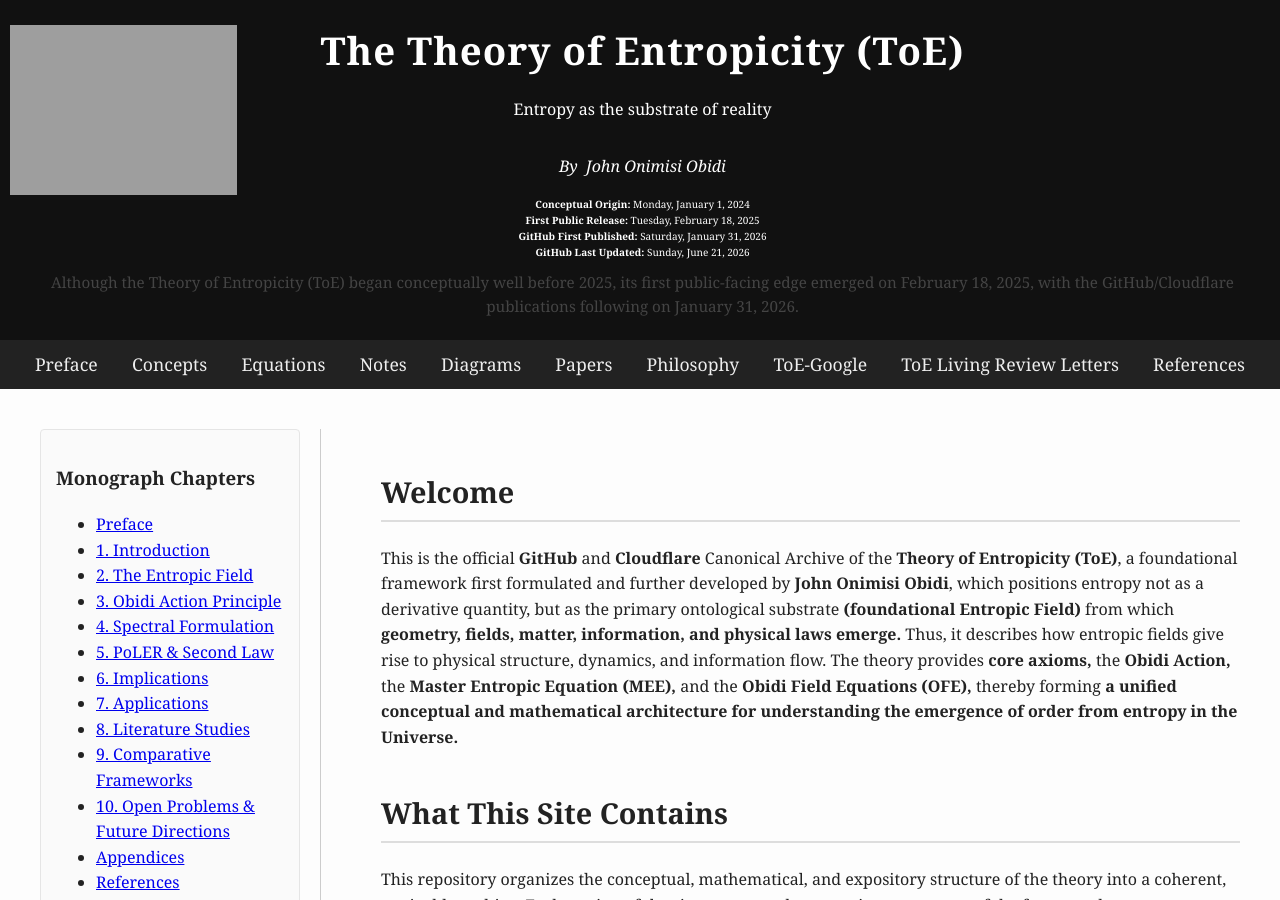
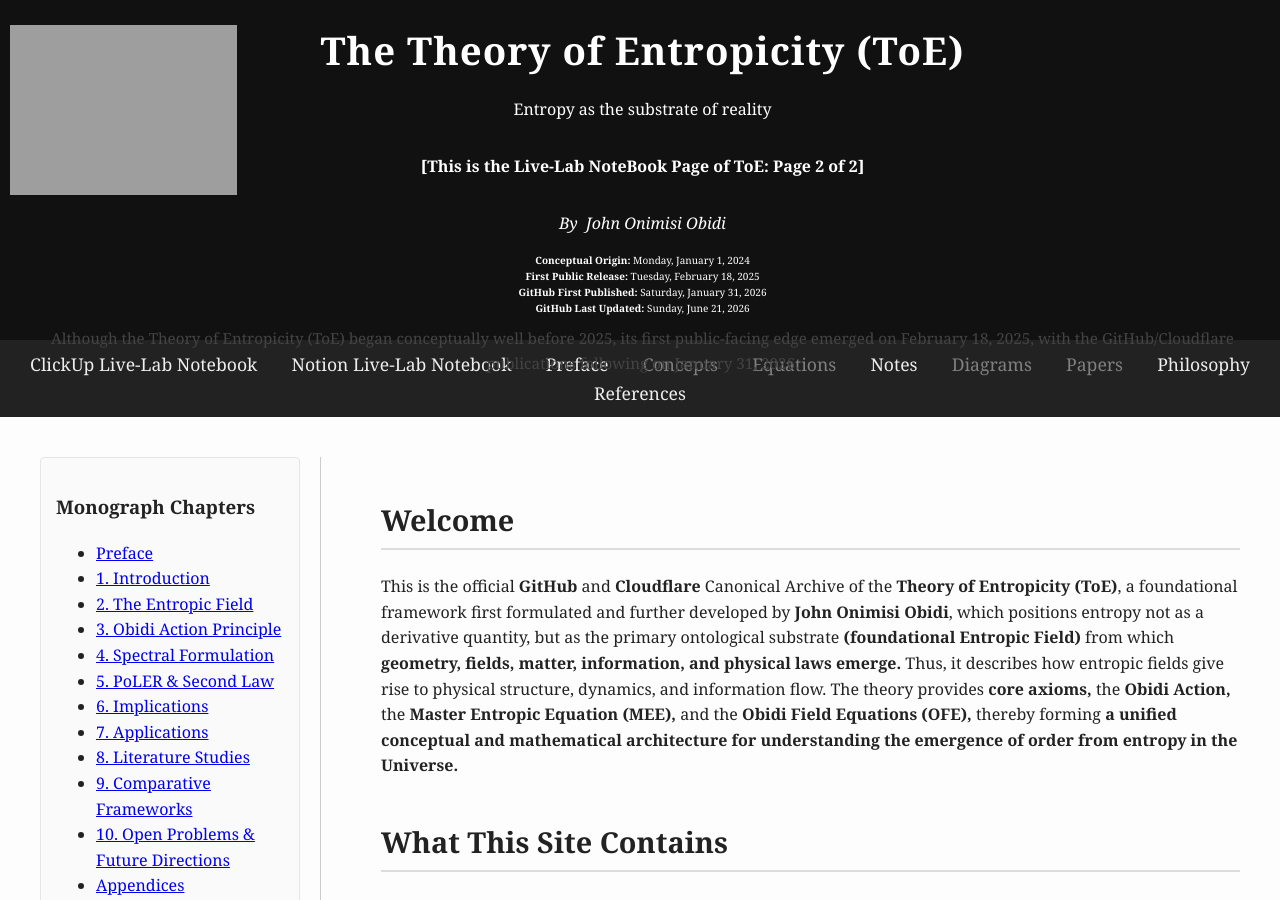
Before and after one commit to Entropicity/Theory-of-Entropicity-ToE-Research-Lab-The-Aether-Live-Lab, a Jekyll site: the page index.html, which Jekyll copies as it is, in a window 1280 px wide and 900 px high. Built offline with Jekyll 4.4.1, drawn with Linux system fonts in a browser that asks for light colours.

Commit message:
Update navigation links and add Live-Lab Notebook links
Added links to ClickUp and Notion Live-Lab Notebooks and updated navigation links to be disabled.

```diff
--- a/index.html
+++ b/index.html
@@ -299,6 +299,7 @@ body {
     </a>
     <h1>The Theory of Entropicity (ToE)</h1>
     <p style="padding-bottom: 15px;">Entropy as the substrate of reality</p>
+    <p style="padding-bottom: 15px;"><strong>[This is the Live-Lab NoteBook Page of ToE: Page 2 of 2]</strong></p>
     <p><em>By&nbsp;&nbsp;John Onimisi Obidi</em></p>
 
 <p style="margin-top:5px;font-size:10px;">
@@ -323,15 +324,30 @@ body {
 </header>
 </header>
 <nav style="margin-top:0;">
+    <a href="https://app.clickup.com/..." target="_blank">ClickUp Live‑Lab Notebook</a>
+
+    <a href="https://www.notion.so/..." target="_blank">Notion Live‑Lab Notebook</a>
+
     <a href="preface.html">Preface</a>
-    <a href="concepts/">Concepts</a>
-    <a href="equations/">Equations</a>
+
+    <a href="#" style="pointer-events:none; color:gray; text-decoration:none;">Concepts</a>
+    <a href="#" style="pointer-events:none; color:gray; text-decoration:none;">Equations</a>
     <a href="notes/">Notes</a>
-    <a href="diagrams/">Diagrams</a>
-    <a href="papers/">Papers</a>
+    <a href="#" style="pointer-events:none; color:gray; text-decoration:none;">Diagrams</a>
+    <a href="#" style="pointer-events:none; color:gray; text-decoration:none;">Papers</a>
     <a href="philosophy/">Philosophy</a>
-    <a href="toe-google/">ToE-Google</a>
-    <a href="toe-living-review-letters/">ToE Living Review Letters</a>
+    <!-- <a href="toe-google/">ToE-Google</a>-->
+    <!-- <a href="toe-living-review-letters/">ToE Living Review Letters</a>-->
+
+    <!-- <a href="#" style="pointer-events:none; color:gray; text-decoration:none;">Preface</a>-->
+    <!-- <a href="concepts/">Concepts</a>-->
+    <!-- <a href="equations/">Equations</a>-->
+    <!-- <a href="notes/">Notes</a>-->
+    <!-- <a href="diagrams/">Diagrams</a>-->
+    <!-- <a href="papers/">Papers</a>-->
+    <!-- <a href="philosophy/">Philosophy</a>-->
+    <!-- <a href="toe-google/">ToE-Google</a>-->
+    <!-- <a href="toe-living-review-letters/">ToE Living Review Letters</a>-->
     <a href="references.html">References</a>
 </nav>
 </div>
```
